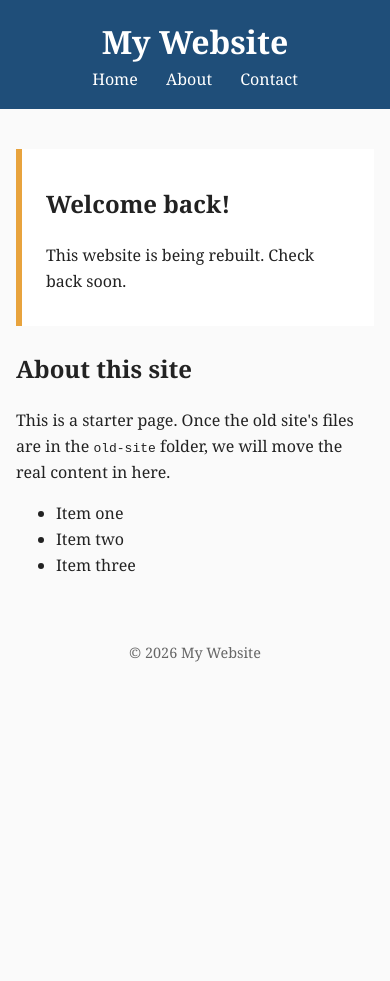
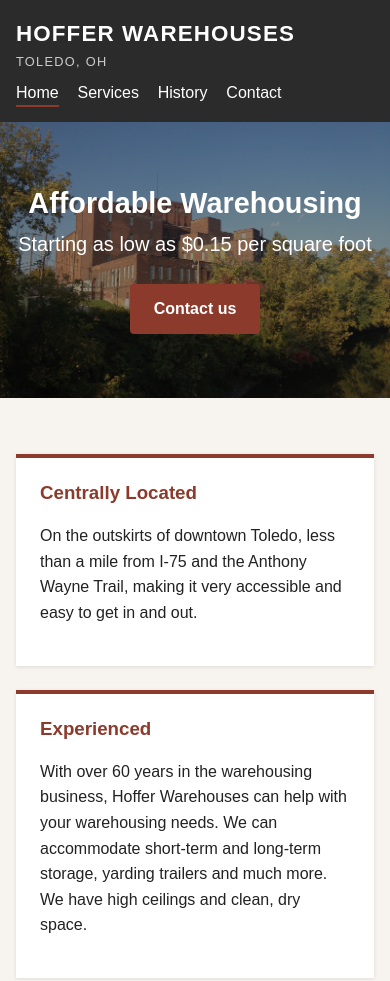
Before and after one commit to hofferwarehouses/hofferwarehouses, a plain HTML site: page index.html in a window 390 px wide. Shown: the top 981 px of the page. Before the commit the page ends 844 px from the top, so only its background shows below. Drawn offline with Linux system fonts and the light colour scheme.

Commit message:
Rebuild Hoffer Warehouses site from the Turbify export
Recreate the four pages (home, services, history, contact) as short,
commented HTML sharing one stylesheet, using the text from the old
Turbify pages and the three photos the old site loaded from Google's
image servers. Replace the Turbify-only contact form with phone and
email links and a map.

Add CNAME for www.hofferwarehouses.com plus robots.txt and sitemap.xml,
and update the README and lessons to match the real site and domain.

Co-Authored-By: Claude Opus 5.5 <noreply@anthropic.com>
Claude-Session: https://claude.ai/code/session_011ZkhScu6KV3ozHa2X48peV

```diff
--- a/css/style.css
+++ b/css/style.css
@@ -1,83 +1,271 @@
 /*
-  This is a CSS COMMENT. CSS controls how the page LOOKS:
-  colors, fonts, spacing, and layout.
+  style.css — the look of the whole Hoffer Warehouses site.
 
+  Every page links to this one file, so a change here changes every page.
   Every CSS rule has this shape:
 
     selector {
       property: value;
     }
 
-  The SELECTOR says which HTML elements the rule applies to.
   Read lessons/03-css-basics.md alongside this file.
 */
 
-/* Variables: define a color once and reuse it everywhere.
-   Change a value here and the whole site updates. */
+/* ---------- Variables ----------
+   Define each color once, reuse it everywhere with var(--name).
+   The colors are taken from the old brewery's brick. */
 :root {
-  --main-color: #1f4e79;   /* dark blue */
-  --accent-color: #e8a33d; /* gold */
-  --text-color: #222222;
-  --background: #fafafa;
-  --max-width: 900px;
+  --brick: #8b3a2b;        /* main brand color */
+  --brick-dark: #5e261c;   /* darker version, for hover effects */
+  --charcoal: #2b2b2b;     /* header and footer background */
+  --cream: #f7f3ee;        /* page background */
+  --text: #222222;
+  --muted: #666666;        /* softer grey text */
+  --max-width: 1000px;     /* the widest the content gets on big screens */
 }
 
-/* "body" selects the <body> element, so this styles the whole page. */
+/* ---------- Whole page ---------- */
 body {
   margin: 0;
-  font-family: Georgia, "Times New Roman", serif;
+  font-family: Arial, Helvetica, sans-serif;
   line-height: 1.6;
-  color: var(--text-color);
-  background: var(--background);
+  color: var(--text);
+  background: var(--cream);
+  /* These three lines keep the footer at the bottom of the screen,
+     even on a page with very little content. */
+  min-height: 100vh;      /* at least as tall as the screen */
+  display: flex;
+  flex-direction: column; /* stack header, main, footer top to bottom */
 }
 
-/* A selector starting with a dot (.) selects a CLASS.
-   In the HTML, <header class="site-header"> is matched by this rule. */
-.site-header {
-  background: var(--main-color);
-  color: white;
-  padding: 1rem;
-  text-align: center;
+h1, h2, h3 {
+  line-height: 1.2;
 }
 
-.site-title {
-  margin: 0;
+/* Links that are inside normal text */
+a {
+  color: var(--brick);
 }
 
-/* "nav a" means: any <a> link that is INSIDE a <nav>. */
+/* Images never get wider than their container (important on phones). */
+img {
+  max-width: 100%;
+  height: auto;
+  display: block;
+}
+
+/* ---------- Header and menu ---------- */
+.site-header {
+  background: var(--charcoal);
+  color: white;
+}
+
+/* .header-inner is a box that keeps the header content centered.
+   "display: flex" lines its children up side by side. */
+.header-inner {
+  max-width: var(--max-width);
+  margin: 0 auto;
+  padding: 1rem;
+  display: flex;
+  flex-wrap: wrap;               /* let items drop to a new line on small screens */
+  align-items: center;           /* line them up vertically in the middle */
+  justify-content: space-between;/* push the logo left and the menu right */
+  gap: 0.5rem 1.5rem;            /* space between items: rows, then columns */
+}
+
+.logo {
+  color: white;
+  text-decoration: none;
+  font-size: 1.4rem;
+  font-weight: bold;
+  letter-spacing: 0.05em;
+}
+
+/* The small "Toledo, OH" after the name */
+.logo span {
+  display: block;
+  font-size: 0.8rem;
+  font-weight: normal;
+  color: #cccccc;
+  letter-spacing: 0.1em;
+}
+
 nav a {
   color: white;
-  margin: 0 0.75rem;
   text-decoration: none;
+  margin-right: 1.25rem;
+  padding-bottom: 0.2rem;
 }
 
-/* ":hover" applies only while the mouse is over the link. */
-nav a:hover {
-  color: var(--accent-color);
+nav a:last-child {
+  margin-right: 0;
 }
 
+nav a:hover {
+  border-bottom: 2px solid white;
+}
+
+/* class="current" marks the menu link for the page you are on.
+   Each page puts it on a different link. */
+nav a.current {
+  border-bottom: 2px solid var(--brick);
+}
+
+/* ---------- Main content area ---------- */
 main {
-  max-width: var(--max-width);
-  margin: 0 auto; /* "auto" left and right margins center the content */
+  flex: 1;          /* grow to fill spare space, pushing the footer down */
+  width: 100%;
+  box-sizing: border-box; /* count the padding inside the width */
+  max-width: calc(var(--max-width) + 2rem); /* + the padding, to line up with the header */
+  margin: 0 auto;   /* "auto" left and right margins center the box */
   padding: 1rem;
 }
 
-.hero {
-  background: white;
-  border-left: 6px solid var(--accent-color);
-  padding: 1rem 1.5rem;
-  margin: 1.5rem 0;
+section {
+  margin: 2.5rem 0;
 }
 
-/* Images never get wider than their container (good for phones). */
-img {
-  max-width: 100%;
-  height: auto;
+/* ---------- Hero: the big photo banner at the top of a page ---------- */
+.hero {
+  /* Two backgrounds stacked: a dark see-through layer on top so the
+     white text is readable, and the photo underneath. */
+  background:
+    linear-gradient(rgba(0, 0, 0, 0.45), rgba(0, 0, 0, 0.45)),
+    url("../images/building-exterior.jpg") center / cover;
+  color: white;
+  text-align: center;
+  padding: 6rem 1rem;
 }
 
+.hero h1 {
+  font-size: 2.5rem;
+  margin: 0 0 0.5rem;
+}
+
+.hero p {
+  font-size: 1.25rem;
+  margin: 0 0 1.5rem;
+}
+
+/* A smaller hero for the inner pages */
+.hero.small {
+  padding: 3.5rem 1rem;
+}
+
+/* ---------- Buttons ---------- */
+.button {
+  display: inline-block;
+  background: var(--brick);
+  color: white;
+  text-decoration: none;
+  padding: 0.75rem 1.5rem;
+  border-radius: 4px;
+  font-weight: bold;
+}
+
+.button:hover {
+  background: var(--brick-dark);
+}
+
+/* ---------- Cards: boxes laid out in a grid ---------- */
+/* "display: grid" makes a grid. This line says: make as many columns as
+   fit, each at least 220px wide. On a phone you get 1 column, on a
+   computer 3 or 4, with no extra code. */
+.cards {
+  display: grid;
+  grid-template-columns: repeat(auto-fit, minmax(220px, 1fr));
+  gap: 1.5rem;
+}
+
+.card {
+  background: white;
+  padding: 1.5rem;
+  border-top: 4px solid var(--brick);
+  box-shadow: 0 1px 4px rgba(0, 0, 0, 0.1);
+}
+
+.card h3 {
+  margin-top: 0;
+  color: var(--brick);
+}
+
+/* ---------- Two columns: text beside a photo ---------- */
+.two-column {
+  display: grid;
+  grid-template-columns: repeat(auto-fit, minmax(280px, 1fr));
+  gap: 2rem;
+  align-items: center;
+}
+
+/* ---------- Photo gallery ---------- */
+.gallery {
+  display: grid;
+  grid-template-columns: repeat(auto-fit, minmax(280px, 1fr));
+  gap: 1rem;
+}
+
+.gallery img {
+  width: 100%;
+  height: 300px;
+  object-fit: cover;   /* fill the box and crop the edges, instead of squashing */
+}
+
+/* ---------- Contact details ---------- */
+.contact-list {
+  list-style: none;   /* remove the bullet points */
+  padding: 0;
+  font-size: 1.15rem;
+}
+
+.contact-list li {
+  margin-bottom: 1rem;
+}
+
+.contact-list strong {
+  display: block;
+  color: var(--muted);
+  font-size: 0.85rem;
+  text-transform: uppercase;
+  letter-spacing: 0.05em;
+}
+
+.map {
+  width: 100%;
+  height: 350px;
+  border: 0;
+}
+
+/* ---------- Footer ---------- */
 .site-footer {
+  background: var(--charcoal);
+  color: #cccccc;
   text-align: center;
-  padding: 1rem;
-  color: #666666;
+  padding: 2rem 1rem;
+  margin-top: 3rem;
   font-size: 0.9rem;
 }
+
+.site-footer a {
+  color: white;
+}
+
+.site-footer p {
+  margin: 0.25rem 0;
+}
+
+/* ---------- Small screens ----------
+   A "media query": these rules only apply when the screen is
+   600px wide or less (most phones). */
+@media (max-width: 600px) {
+  .hero {
+    padding: 4rem 1rem;
+  }
+
+  .hero h1 {
+    font-size: 1.8rem;
+  }
+
+  nav a {
+    margin-right: 0.9rem;
+  }
+}
--- a/index.html
+++ b/index.html
@@ -1,65 +1,93 @@
 <!DOCTYPE html>
 <!--
-  Hi! This is an HTML COMMENT. The browser ignores everything between
-  the opening and closing comment markers, so we use comments to leave
-  notes for ourselves.
+  index.html — the HOME PAGE. Web servers show index.html automatically
+  when someone visits www.hofferwarehouses.com.
 
-  This file is named "index.html". Web servers show "index.html"
-  automatically when someone visits your domain, so this is your HOME PAGE.
-
-  Read lessons/02-html-basics.md alongside this file.
+  The header (top) and footer (bottom) are copied onto every page.
+  If you change the menu or the address, change it on all four pages.
 -->
 <html lang="en">
   <head>
-    <!-- The <head> holds information ABOUT the page. Visitors don't see it. -->
     <meta charset="UTF-8">
-    <!-- This line makes the page look right on phones: -->
     <meta name="viewport" content="width=device-width, initial-scale=1.0">
-    <!-- The title shows in the browser tab and in Google results: -->
-    <title>My Website</title>
-    <meta name="description" content="A short sentence about this website for search engines.">
-    <!-- This connects our CSS (style) file to this page: -->
+    <title>Hoffer Warehouses | Affordable Warehousing in Toledo, OH</title>
+    <meta name="description" content="Clean, dry, secure warehouse space in downtown Toledo, Ohio, starting as low as $0.15 per square foot. Over 60 years in the warehousing business.">
     <link rel="stylesheet" href="css/style.css">
   </head>
 
   <body>
-    <!-- The <body> holds everything visitors actually see. -->
-
+    <!-- ===== HEADER (same on every page) ===== -->
     <header class="site-header">
-      <h1 class="site-title">My Website</h1>
-      <nav>
-        <!-- Each <a> is a link. "href" is where the link goes. -->
-        <a href="index.html">Home</a>
-        <a href="about.html">About</a>
-        <a href="contact.html">Contact</a>
-      </nav>
+      <div class="header-inner">
+        <a class="logo" href="index.html">HOFFER WAREHOUSES <span>TOLEDO, OH</span></a>
+        <nav>
+          <!-- class="current" underlines the page we're on -->
+          <a href="index.html" class="current">Home</a>
+          <a href="services.html">Services</a>
+          <a href="history.html">History</a>
+          <a href="contact.html">Contact</a>
+        </nav>
+      </div>
     </header>
 
+    <!-- ===== BIG PHOTO BANNER ===== -->
+    <!-- The photo itself is set in style.css, under .hero -->
+    <div class="hero">
+      <h1>Affordable Warehousing</h1>
+      <p>Starting as low as $0.15 per square foot</p>
+      <a class="button" href="contact.html">Contact us</a>
+    </div>
+
     <main>
-      <section class="hero">
-        <h2>Welcome back!</h2>
-        <p>This website is being rebuilt. Check back soon.</p>
+      <!-- ===== THREE REASONS ===== -->
+      <section>
+        <div class="cards">
+          <div class="card">
+            <h3>Centrally Located</h3>
+            <p>
+              On the outskirts of downtown Toledo, less than a mile from I-75
+              and the Anthony Wayne Trail, making it very accessible and easy
+              to get in and out.
+            </p>
+          </div>
+
+          <div class="card">
+            <h3>Experienced</h3>
+            <p>
+              With over 60 years in the warehousing business, Hoffer Warehouses
+              can help with your warehousing needs. We can accommodate
+              short-term and long-term storage, yarding trailers and much more.
+              We have high ceilings and clean, dry space.
+            </p>
+          </div>
+
+          <div class="card">
+            <h3>Affordable</h3>
+            <p>
+              With space starting at just 15 cents a square foot, Hoffer
+              Warehouses is one of the more affordable choices in the city.
+            </p>
+          </div>
+        </div>
       </section>
 
+      <!-- ===== PHOTOS ===== -->
       <section>
-        <h2>About this site</h2>
-        <!-- <p> means "paragraph". -->
-        <p>
-          This is a starter page. Once the old site's files are in the
-          <code>old-site</code> folder, we will move the real content in here.
-        </p>
-        <!-- <ul> is a bulleted list; each <li> is one item in it. -->
-        <ul>
-          <li>Item one</li>
-          <li>Item two</li>
-          <li>Item three</li>
-        </ul>
+        <h2>Inside the warehouse</h2>
+        <div class="gallery">
+          <img src="images/warehouse-interior.jpg"
+               alt="Large warehouse floor with red support columns and rows of stored goods on pallets">
+          <img src="images/pallet-storage.jpg"
+               alt="Tall stacks of wooden pallets on a clean concrete floor">
+        </div>
       </section>
     </main>
 
+    <!-- ===== FOOTER (same on every page) ===== -->
     <footer class="site-footer">
-      <!-- &copy; is a code for the © symbol. -->
-      <p>&copy; 2026 My Website</p>
+      <p><strong>HOFFER WAREHOUSES</strong></p>
+      <p>359 Hamilton Street, Toledo, OH 43604</p>
+      <p><a href="tel:+14192416001">419-241-6001</a> &middot; <a href="mailto:sales@hofferwarehouses.com">sales@hofferwarehouses.com</a></p>
     </footer>
   </body>
 </html>
```
Also changed, not shown: contact.html (added, +73 -0 lines), history.html (added, +49 -0 lines), services.html (added, +92 -0 lines), sitemap.xml (added, +7 -0 lines), images/building-exterior.jpg (added), images/pallet-storage.jpg (added), images/warehouse-interior.jpg (added), robots.txt (added), 7 other files.
